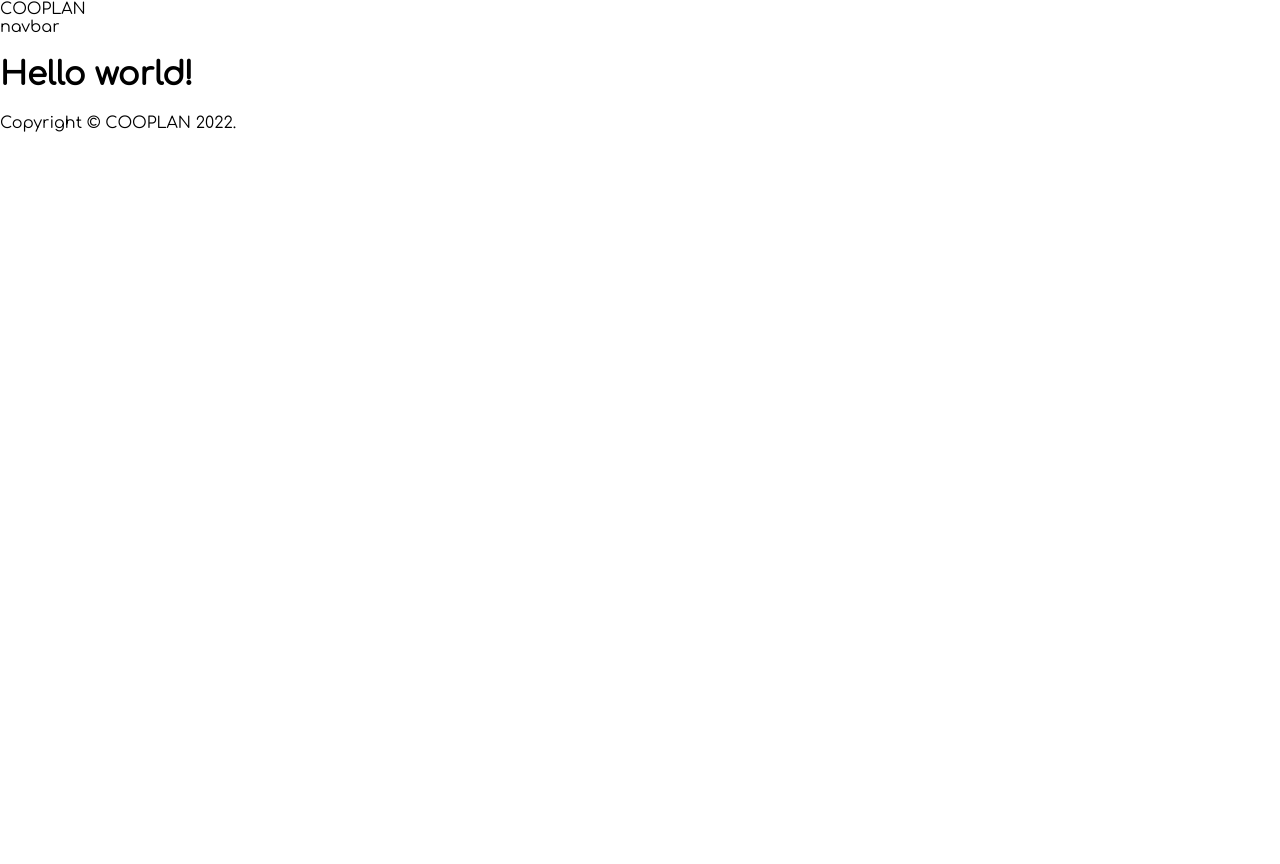
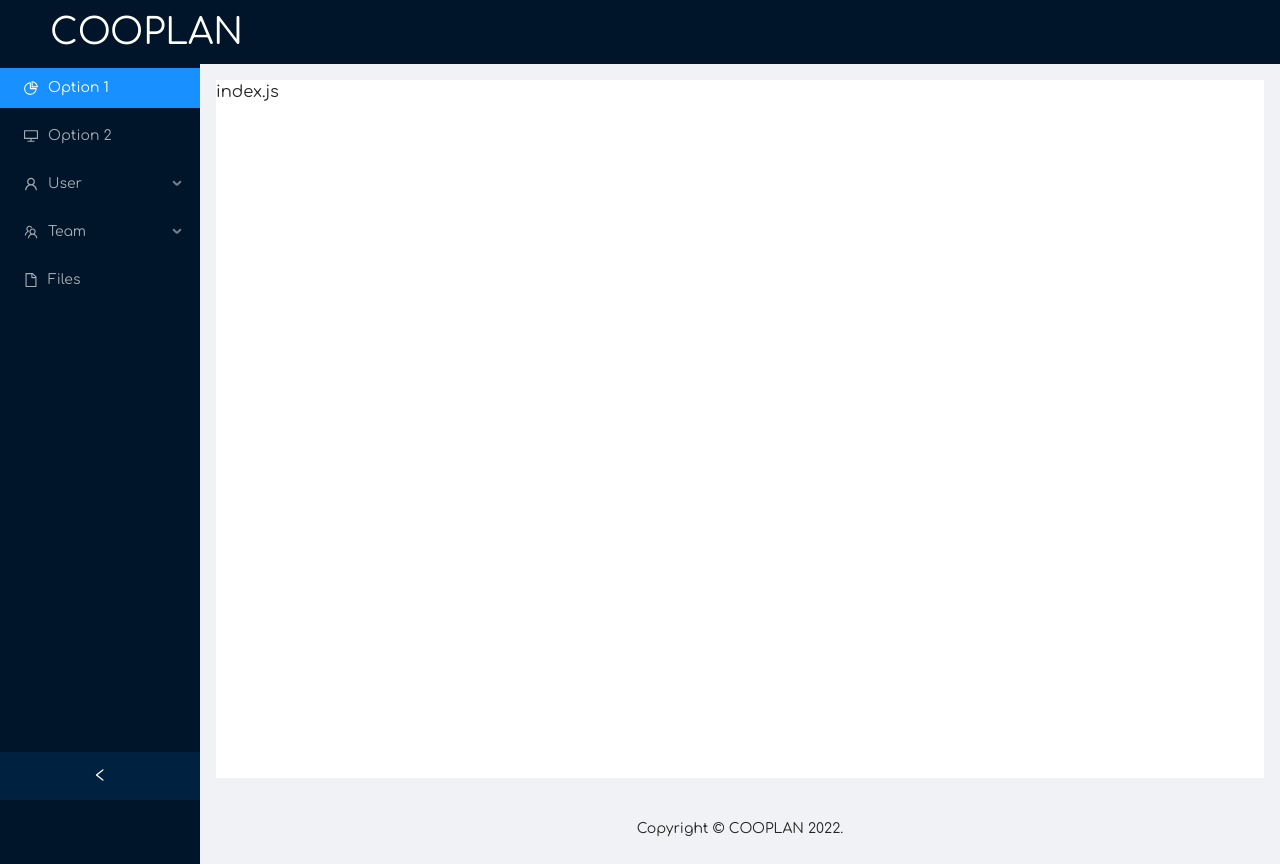
Before and after one commit to xuq2/coo-plan, a Next.js app: page / in a window 1280 px wide. Before the commit the page ends 800 px from the top, so only its background shows below. Built offline with nearby package versions, Linux system fonts and the light colour scheme.

Commit message:
Update the Skelton

```diff
--- /dev/null
+++ b/components/AntLayout.js
@@ -0,0 +1,43 @@
+import Head from "next/head";
+import React from "react";
+import Copyright from "./Copyright";
+
+import SideBar from "./SideBar";
+import { Layout, Menu } from "antd";
+
+const { SubMenu } = Menu;
+const { Header, Content, Sider} = Layout;
+
+export default function AntLayout(props) {
+  return (
+    <div>
+      {/* Title name */}
+      <Head>
+        <title>CooPlan</title>
+      </Head>
+      <Layout >
+        <Header className="header">
+          {/* Logo */}
+          <div className="logo">COOPLAN</div>
+        </Header>
+        </Layout>
+        <Layout style={{ minHeight: '100vh' }}>
+        <SideBar />
+          <Layout className="site-layout" >
+            {/* contents */}
+            <Content
+              className="site-layout-background"
+              style={{ margin: '16px' }}
+            >
+              {props.children}
+            </Content>
+
+              {/* footer */}
+              <Copyright />
+
+          </Layout>
+        </Layout>
+
+    </div>
+  );
+}
--- a/components/Copyright.js
+++ b/components/Copyright.js
@@ -1,9 +1,12 @@
-import react from "react";
+import React from "react";
+import { Layout} from 'antd';
+
+
+const {Footer} = Layout;
+
 function Copyright() {
     return (
-        <div>
-            Copyright © <a href=''>COOPLAN </a>{new Date().getFullYear()}.
-        </div>
+        <Footer style={{ textAlign: 'center' }}> Copyright © <a href=''>COOPLAN </a>{new Date().getFullYear()}.</Footer>
     )
 }
 
--- a/components/Layout.js
+++ /dev/null
@@ -1,25 +0,0 @@
-import Head from 'next/head';
-import React from 'react';
-import Copyright from './Copyright';
-
-import Navbar from './Navbar';
-
-export default function Layout(props) {
-  return (
-    <div>
-      {/* Title name */}
-      <Head>
-        <title>CooPlan</title>
-      </Head>
-      {/* Header name */}
-      <div>COOPLAN</div>
-      {/* navbar(sidebar) */}
-      <Navbar />
-      {/* contents */}
-      {props.children}
-
-      {/* footer */}
-      <Copyright />
-    </div>
-  )
-}
--- a/components/Navbar.js
+++ /dev/null
@@ -1,12 +0,0 @@
-import React from 'react';
-
-function Navbar() {
-  return (
-    // TODO:
-    <div>
-      navbar
-    </div>
-  );
-}
-
-export default Navbar;
--- a/components/ProfileIcon.js
+++ b/components/ProfileIcon.js
@@ -5,8 +5,7 @@ import React, { useState } from "react";
 function ProfileIcon() {
 
 
-    return (
-    )
+    return
 }
 
 
--- /dev/null
+++ b/components/SideBar.js
@@ -0,0 +1,51 @@
+import React, { useState } from 'react';
+import { Layout, Menu } from "antd";
+
+import {
+  DesktopOutlined,
+  PieChartOutlined,
+  FileOutlined,
+  TeamOutlined,
+  UserOutlined,
+} from '@ant-design/icons';
+const {Sider} = Layout;
+const { SubMenu } = Menu;
+
+function SideBar() {
+
+  const [ collapsed, setCollapsed ] = useState(false);
+
+
+
+  return (
+    // TODO:
+
+    <>
+      {/* TODO: background颜色要改 */}
+        <Sider collapsible collapsed={collapsed} onCollapse={()=>setCollapsed(!collapsed)}>
+          <Menu theme="dark" defaultSelectedKeys={['1']} mode="inline">
+            <Menu.Item key="1" icon={<PieChartOutlined />}>
+              Option 1
+            </Menu.Item>
+            <Menu.Item key="2" icon={<DesktopOutlined />}>
+              Option 2
+            </Menu.Item>
+            <SubMenu key="sub1" icon={<UserOutlined />} title="User">
+              <Menu.Item key="3">Tom</Menu.Item>
+              <Menu.Item key="4">Bill</Menu.Item>
+              <Menu.Item key="5">Alex</Menu.Item>
+            </SubMenu>
+            <SubMenu key="sub2" icon={<TeamOutlined />} title="Team">
+              <Menu.Item key="6">Team 1</Menu.Item>
+              <Menu.Item key="8">Team 2</Menu.Item>
+            </SubMenu>
+            <Menu.Item key="9" icon={<FileOutlined />}>
+              Files
+            </Menu.Item>
+          </Menu>
+        </Sider>
+    </>
+  );
+}
+
+export default SideBar;
--- a/pages/_app.js
+++ b/pages/_app.js
@@ -1,5 +1,5 @@
 import '../styles/globals.css'
-
+import '../styles/AntLayout.css'
 function MyApp({ Component, pageProps }) {
   return <Component {...pageProps} />
 }
--- a/pages/index.js
+++ b/pages/index.js
@@ -1,11 +1,11 @@
-import Layout from '../components/Layout';
+import AntLayout from '../components/AntLayout';
 
 export default function Home() {
   return (
-    <Layout>
+    <AntLayout>
       <h1>
-      Hello world!
+      index.js
     </h1>
-    </Layout>
+    </AntLayout>
   );
 }
--- /dev/null
+++ b/styles/AntLayout.css
@@ -0,0 +1,19 @@
+#components-layout-demo-top-side-2 .logo {
+    float: left;
+    width: 120px;
+    height: 31px;
+    margin: 16px 24px 16px 0;
+    background: rgba(255, 255, 255, 0.3);
+  }
+  .logo {
+    font-size: 36px;
+    color: #fff;
+  }
+  .ant-row-rtl #components-layout-demo-top-side-2 .logo {
+    float: right;
+    margin: 16px 0 16px 24px;
+  }
+
+  .site-layout-background {
+    background: #fff;
+  }
--- a/styles/globals.css
+++ b/styles/globals.css
@@ -1,3 +1,5 @@
+@import '~antd/dist/antd.css';
+
 html,
 body {
   padding: 0;
```
